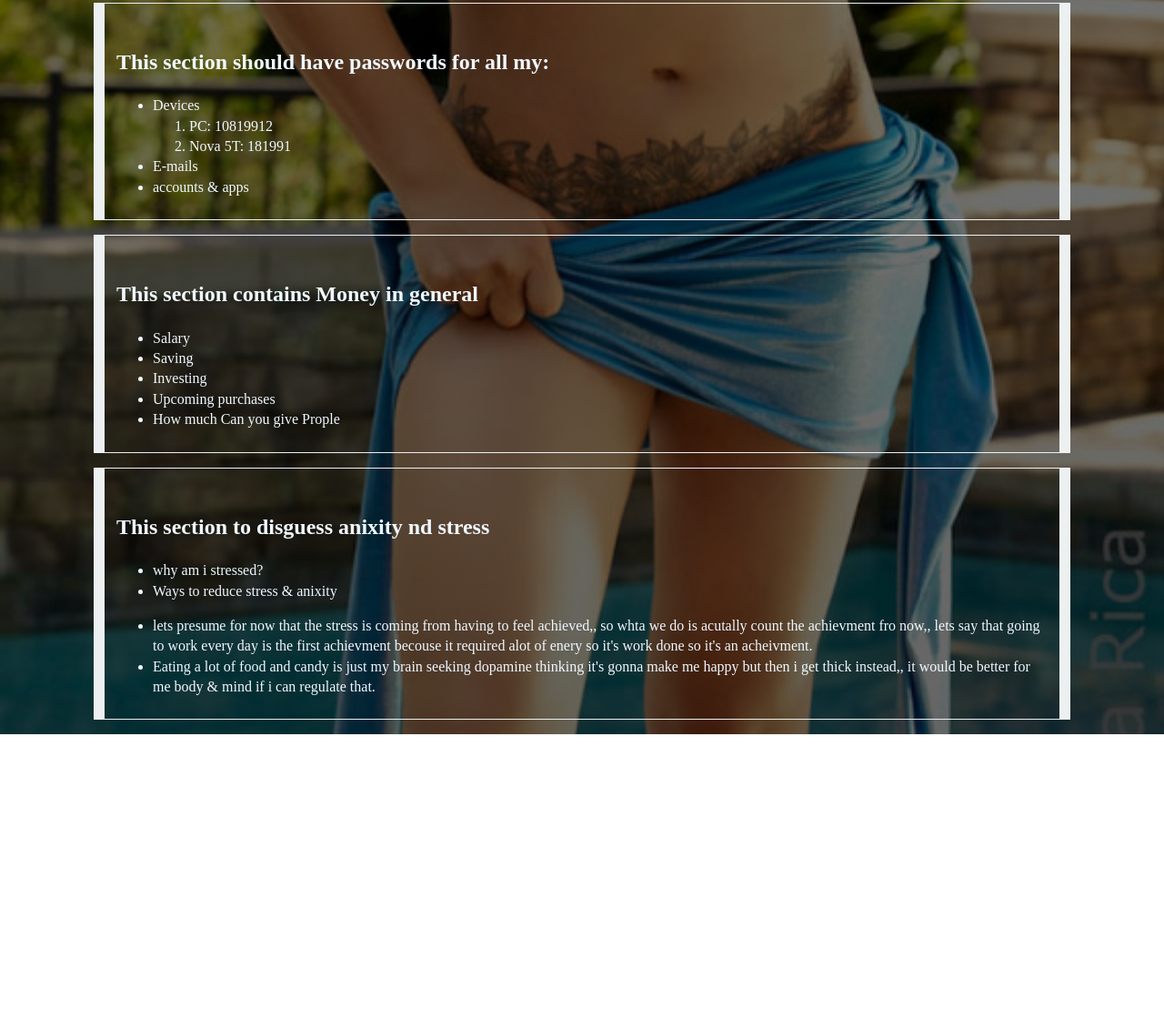
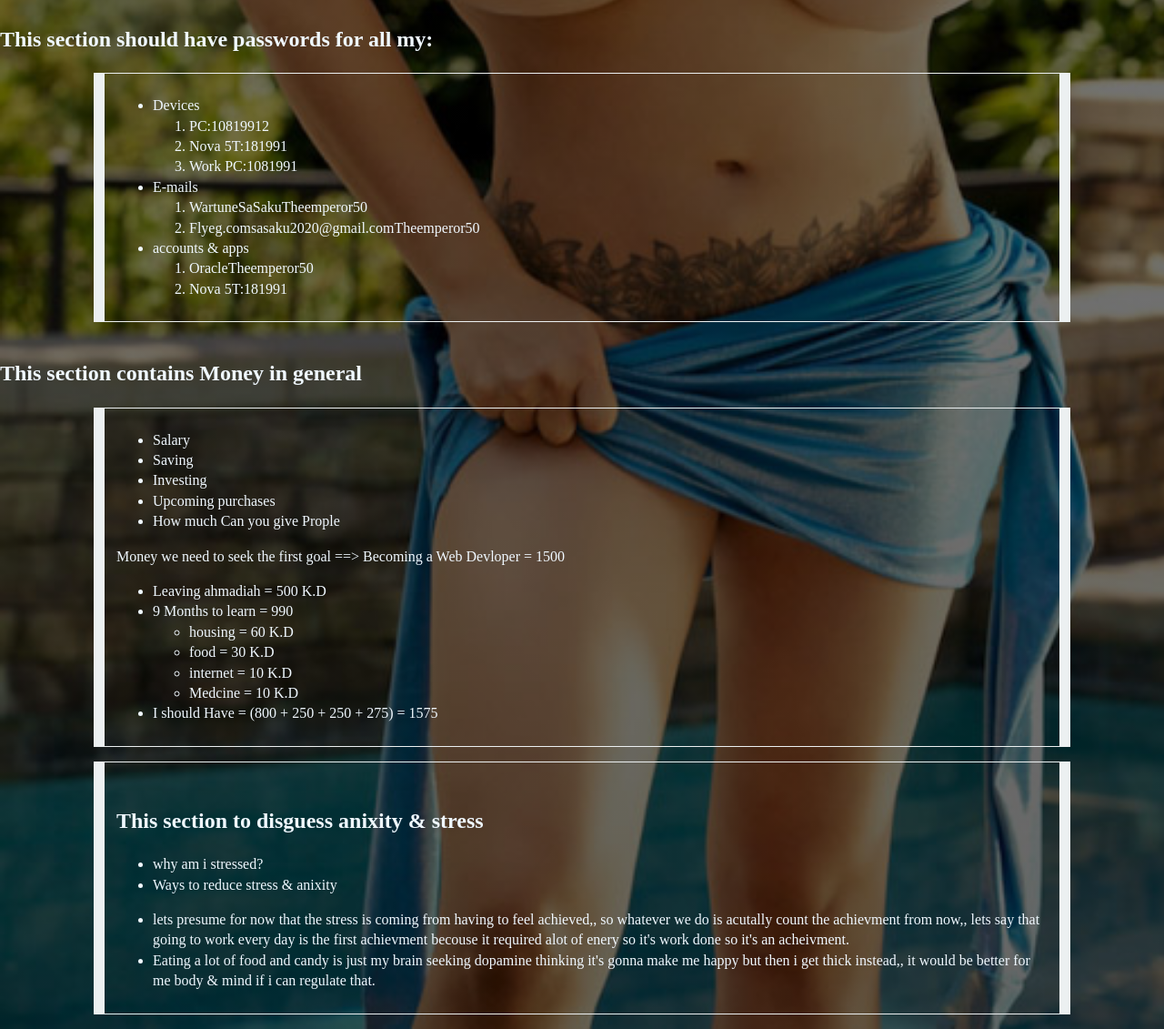
Before and after one commit to MostafaAMA/Tienda-de-ideas, a plain HTML site: page index.html in a window 1280 px wide. Shown: the part 973-2104 px from the top of the page at 91% size. Before the commit the page ends 1780 px from the top, so only its background shows below. Drawn offline with Linux system fonts and the light colour scheme.

Commit message:
Add files via upload

```diff
--- a/index.html
+++ b/index.html
@@ -38,9 +38,9 @@
                 <li></li>
             </ul>
         </section>
+        <h2>Purchase Vices</h2>
+        <section>
 
-        <section>
-            <h2>Purchase Vices</h2>
             <ul>
                 <li>think about what you want to buy for a week,, if you still want it after buy it</li>
                 <li>if you can't afford it and you have a paying job start making monthly cuts to buy it</li>
@@ -52,9 +52,9 @@
                 <li>Eractile Disfunction == ?,000 EGP </li>
             </ul>
         </section>
+        <h2>Dreams &amp; hopes</h2>
+        <section>
 
-        <section>
-            <h2>Dreams &amp; hopes</h2>
             <ul>
                 <li></li>
                 <li></li>
@@ -66,40 +66,68 @@
                 <li> </li>
             </ul>
         </section>
+        <h2>This section should have passwords for all my: </h2>
+        <section>
 
-        <section>
-            <h2>This section should have passwords for all my: </h2>
 
             <ul>
                 <li>Devices</li>
                     <ol>
-                        <li><span class="lih">PC:</span> 10819912 </li>
-                        <li><span class="lih">Nova 5T:</span> 181991 </li>
+                        <li><span class="lih">PC:</span>10819912</li>
+                        <li><span class="lih">Nova 5T:</span>181991</li>
+                        <li><span class="lih">Work PC:</span>1081991</li>
                     </ol>
                 <li>E-mails</li>
+                <ol>
+                    <li><span class="lih">Wartune</span><span class="em">SaSaku</span>Theemperor50</li>
+                    <li><span class="lih">Flyeg.com</span><span class="em">sasaku2020@gmail.com</span>Theemperor50</li>
+
+                </ol>
                 <li>accounts &amp; apps</li>
+                <ol>
+                    <li><span class="lih">Oracle</span>Theemperor50 </li>
+                    <li><span class="lih">Nova 5T:</span>181991 </li>
+                </ol>
             </ul>
         </section>
+        <h2>This section contains Money in general</h2>
+        <section>
 
-        <section>
-            <h2>This section contains Money in general</h2>
             <ul>
+
                 <li>Salary</li>
                 <li>Saving</li>
                 <li>Investing</li>
                 <li>Upcoming purchases</li>
                 <li>How much Can you give Prople</li>
             </ul>
+            <p>Money we need to seek the first goal ==> Becoming a Web Devloper = 1500</p>
+            <ul>
+                <li>
+                    Leaving ahmadiah = 500 K.D
+                </li>
+                <li>9 Months to learn = 990
+                <ul>
+                    <li>housing = 60 K.D</li>
+                    <li>food = 30 K.D</li>
+                    <li>internet = 10 K.D</li>
+                    <li>Medcine = 10 K.D</li>
+                </ul>
+                </li>
+                <li>I should Have = (800 + 250 + 250 + 275) = 1575</li>
+            </ul>
         </section>
         <section>
-            <h2>This section to disguess anixity nd stress</h2>
+            <h2>This section to disguess anixity &amp; stress</h2>
             <ul>
                 <li>why am i stressed?</li>
                 <li>Ways to reduce stress &amp; anixity</li>
             </ul>
             <ul>
-                <li>lets presume for now that the stress is coming from having to feel achieved,, so whta we do is acutally count the achievment fro now,, lets say that going to work every day is the first achievment becouse it required alot of enery so it's work done so it's an acheivment.</li>
-                <li>Eating a lot of food and candy is just my brain seeking dopamine thinking it's gonna make me happy but then i get thick instead,, it would be better for me body &amp; mind if i can regulate that.</li>
+                <li>lets presume for now that the stress is coming from having to feel achieved,, so whatever we do is acutally count the achievment from now,, lets say that going to work every day
+                    is the first achievment becouse it required alot of enery so it's work done so it's an acheivment.</li>
+                <li>Eating a lot of food and candy is just my brain seeking dopamine thinking it's gonna make me happy but then i get thick instead,,
+                    it would be better for me body &amp; mind if i can regulate that.</li>
             </ul>
         </section>
 
```
